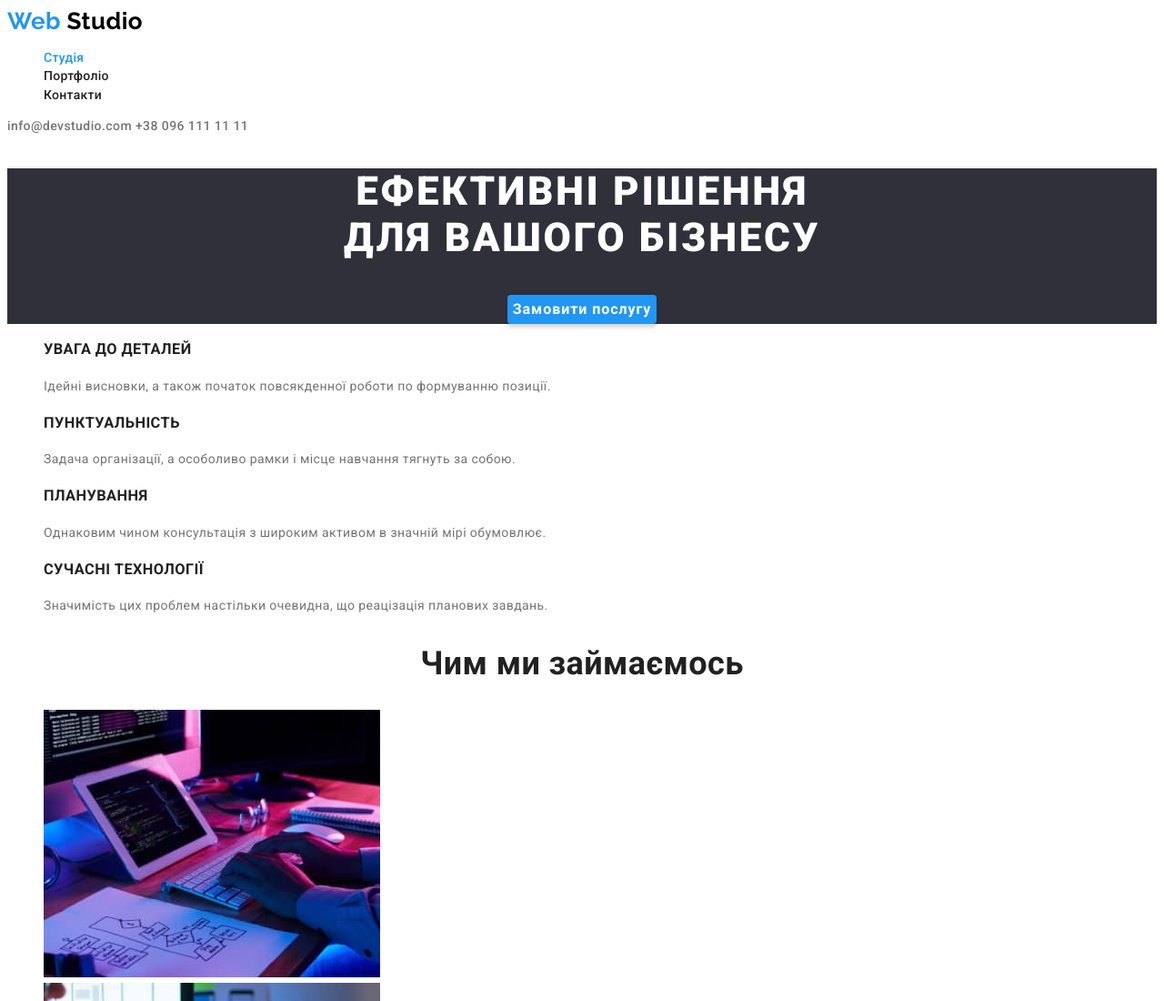
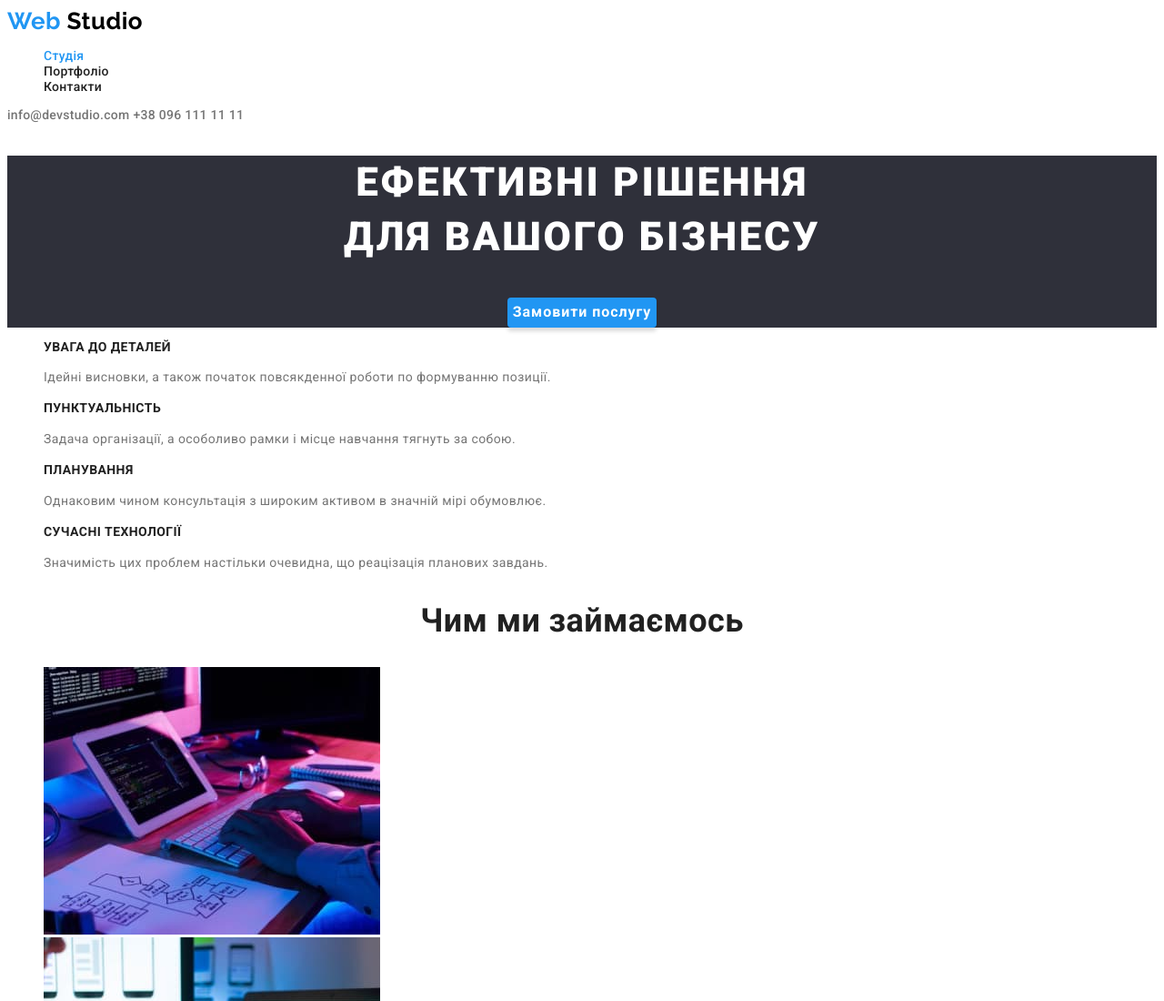
Before and after one commit to hizhy/goit-markup-hw-02, a plain HTML site: page index.html in a window 1280 px wide. Shown: the top 1100 px of the page at 91% size. Drawn offline with Linux system fonts and the light colour scheme.

Commit message:
correct issues

```diff
--- a/css/styles.css
+++ b/css/styles.css
@@ -12,7 +12,7 @@ body {
 	font-family: "Roboto", sans-serif;
 	font-weight: 400;
 	font-size: 14px;
-	line-height: 1.46;
+	/* line-height: 1.46; */
 	letter-spacing: 0.03em;
 }
 
@@ -55,6 +55,10 @@ body {
 	line-height: 1.14;
 	letter-spacing: 0.02em;
 }
+.header-group .link {
+	line-height: 1.14;
+	letter-spacing: 0.02em;
+}
 .link:hover,
 .link:focus {
 	color: var(--accent-color);
@@ -72,7 +76,7 @@ body {
 	color: #ffffff;
 	font-size: 44px;
 	font-weight: 900;
-	line-height: 1.16;
+	line-height: 1.36;
 	letter-spacing: 0.06em;
 	text-align: center;
 	text-transform: uppercase;
@@ -98,6 +102,8 @@ body {
 
 /* features */
 .features .title {
+	font-size: 14px;
+	line-height: 1.14;
 	text-transform: uppercase;
 }
 .f-text {
@@ -144,6 +150,7 @@ body {
 
 .address {
 	font-style: normal;
+	line-height: 1.71;
 }
 .adr-link {
 	color: #ffffff;
@@ -158,6 +165,7 @@ body {
 .button {
 	color: var(--sec-text-color);
 	background: #f5f4fa;
+	font-family: inherit;
 	font-weight: 500;
 	font-size: 16px;
 	line-height: 1.62;
```
Also changed, not shown: Screenshot_2.jpg (added).
